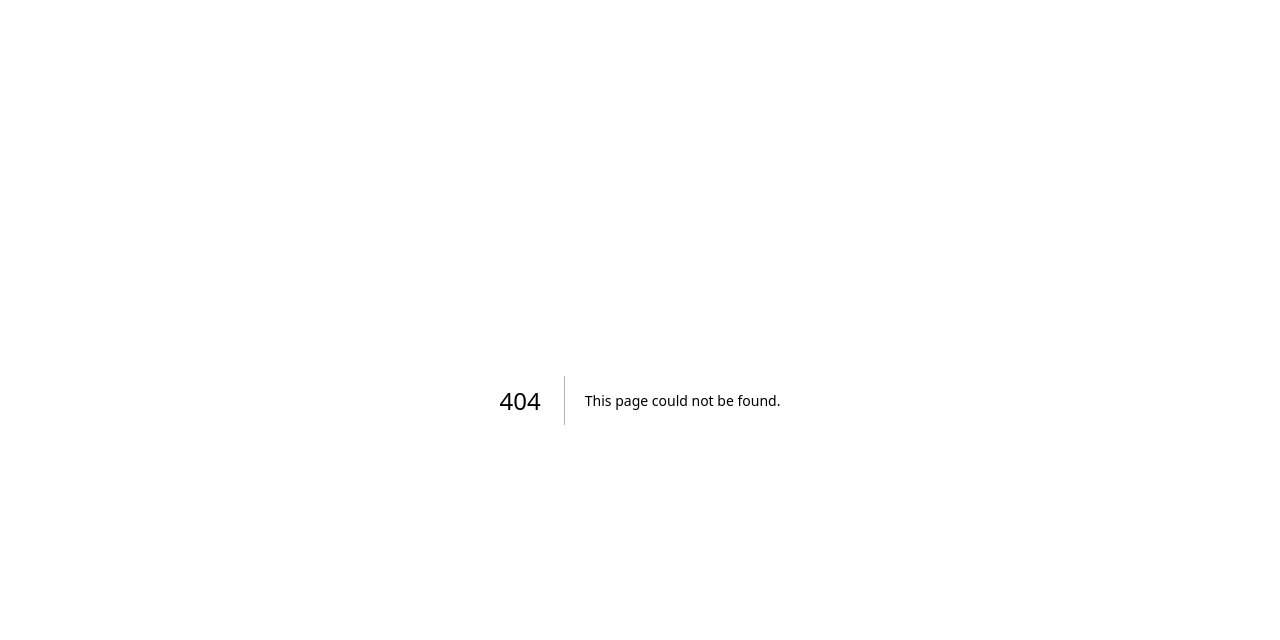
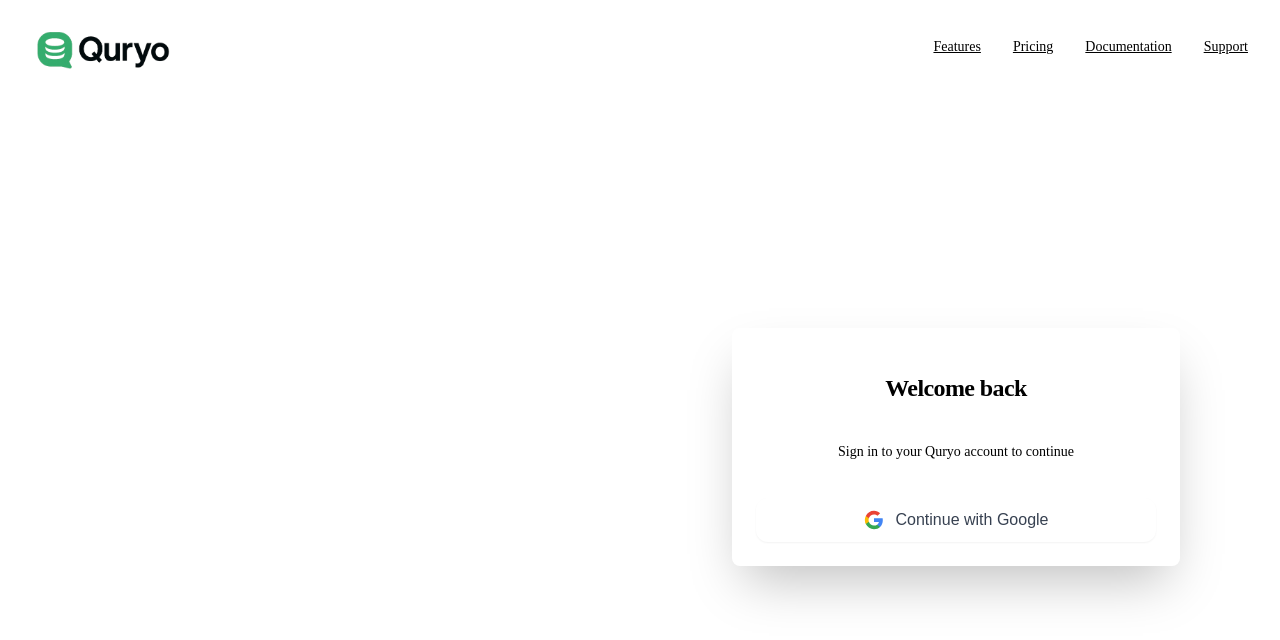
Before and after one commit to jintae1224/Quryo_FE, a Next.js app: page /login in a window 1280 px wide. Before the commit this address had no page. Shown: the top 640 px of the page. Built offline with nearby package versions, Linux system fonts and the light colour scheme.

Commit message:
Feat : login 페이지 생성

```diff
--- /dev/null
+++ b/src/app/login/page.module.css
@@ -0,0 +1,96 @@
+.container {
+  height: 100vh;
+  width: 100%;
+  background-color: hsl(var(--background));
+  position: relative;
+  overflow: hidden;
+  display: flex;
+  flex-direction: column;
+}
+
+.gradient-overlay {
+  position: absolute;
+  inset: 0;
+  background: linear-gradient(to bottom right, rgb(16 185 129 / 0.05), hsl(var(--background)), rgb(5 150 105 / 0.05));
+}
+
+.header {
+  position: relative;
+  z-index: 10;
+  width: 100%;
+  border-bottom: 1px solid hsl(var(--border) / 0.5);
+  backdrop-filter: blur(4px);
+  background-color: hsl(var(--background) / 0.8);
+  flex-shrink: 0;
+}
+
+.header-content {
+  max-width: 1280px;
+  margin: 0 auto;
+  padding: 1rem 1.5rem;
+}
+
+.header-flex {
+  display: flex;
+  align-items: center;
+  justify-content: space-between;
+}
+
+.logo {
+  display: flex;
+  align-items: center;
+  gap: 0.75rem;
+}
+
+.logo-icon {
+  width: 2rem;
+  height: 2rem;
+  border-radius: 0.5rem;
+  background: linear-gradient(to bottom right, #10b981, #059669);
+  display: flex;
+  align-items: center;
+  justify-content: center;
+}
+
+.logo-text {
+  font-size: 1.25rem;
+  font-weight: 700;
+  background: linear-gradient(to right, #10b981, #059669);
+  background-clip: text;
+  -webkit-background-clip: text;
+  color: transparent;
+}
+
+.nav {
+  display: none;
+  align-items: center;
+  gap: 2rem;
+}
+
+.nav-link {
+  font-size: 0.875rem;
+  color: hsl(var(--muted-foreground));
+  transition: color 0.2s;
+}
+
+.nav-link:hover {
+  color: hsl(var(--foreground));
+}
+
+.main-content {
+  position: relative;
+  z-index: 10;
+  display: flex;
+  flex: 1;
+  max-width: 1280px;
+  margin: 0 auto;
+  width: 100%;
+  min-height: 0;
+}
+
+
+@media (min-width: 1024px) {
+  .nav {
+    display: flex;
+  }
+}
--- /dev/null
+++ b/src/app/login/page.tsx
@@ -0,0 +1,69 @@
+"use client";
+
+import classNames from "classnames/bind";
+import React from "react";
+
+import BackgroundPlus from "@/app/_components/BackgroundPlus/BackgroundPlus";
+import Logo from "@/app/_components/Logo/Logo";
+
+import HeroSection from "./_components/HeroSection/HeroSection";
+import LoginCard from "./_components/LoginCard/LoginCard";
+import styles from "./page.module.css";
+
+const cx = classNames.bind(styles);
+
+export default function LoginPage() {
+  const handleLoginSuccess = () => {
+    console.log("Login successful");
+  };
+
+  const handleLoginError = (error: Error) => {
+    console.error("Login failed:", error);
+  };
+
+  return (
+    <div className={cx("container")}>
+      {/* Background Pattern */}
+      <BackgroundPlus
+        plusColor="#10b981"
+        backgroundColor="hsl(var(--background))"
+        fade={true}
+        className="opacity-30"
+      />
+
+      {/* Gradient Overlay */}
+
+      <div className={cx("gradient-overlay")} />
+      <header className={cx("header")}>
+        <div className={cx("header-content")}>
+          <div className={cx("header-flex")}>
+            <Logo />
+
+            <nav className={cx("nav")}>
+              <a href="#" className={cx("nav-link")}>
+                Features
+              </a>
+              <a href="#" className={cx("nav-link")}>
+                Pricing
+              </a>
+              <a href="#" className={cx("nav-link")}>
+                Documentation
+              </a>
+              <a href="#" className={cx("nav-link")}>
+                Support
+              </a>
+            </nav>
+          </div>
+        </div>
+      </header>
+
+      <div className={cx("main-content")}>
+        <HeroSection />
+        <LoginCard
+          onLoginSuccess={handleLoginSuccess}
+          onLoginError={handleLoginError}
+        />
+      </div>
+    </div>
+  );
+}
```
